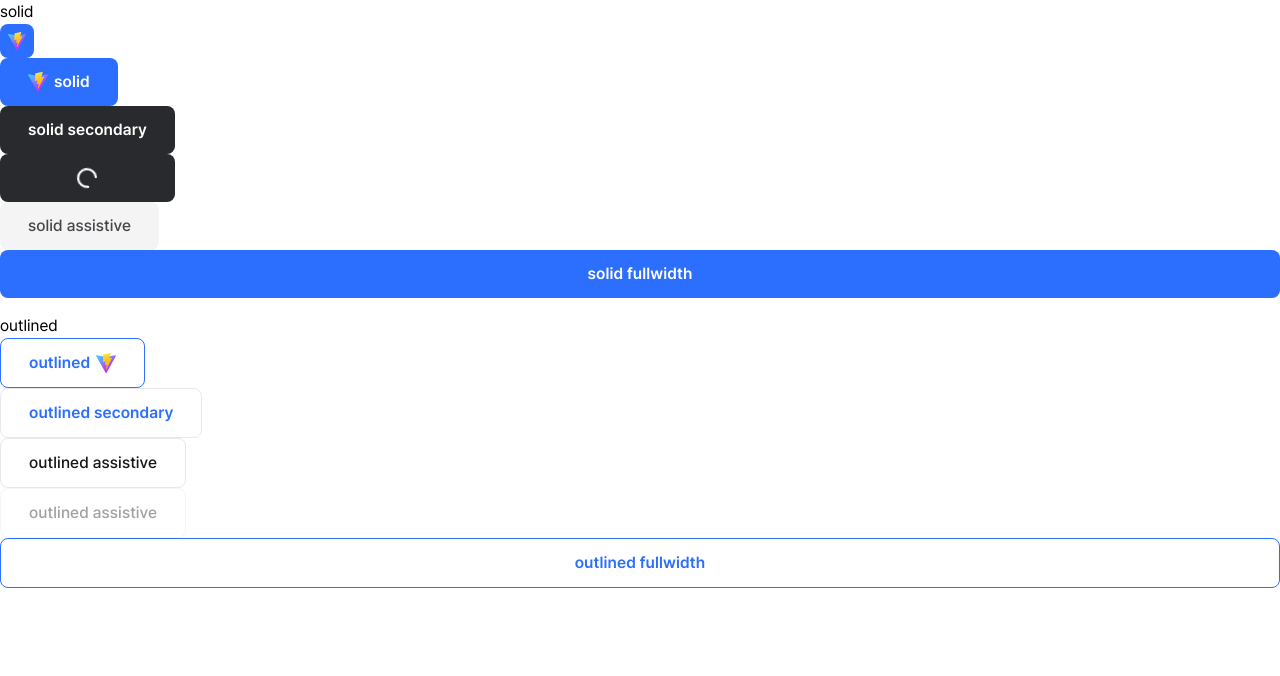
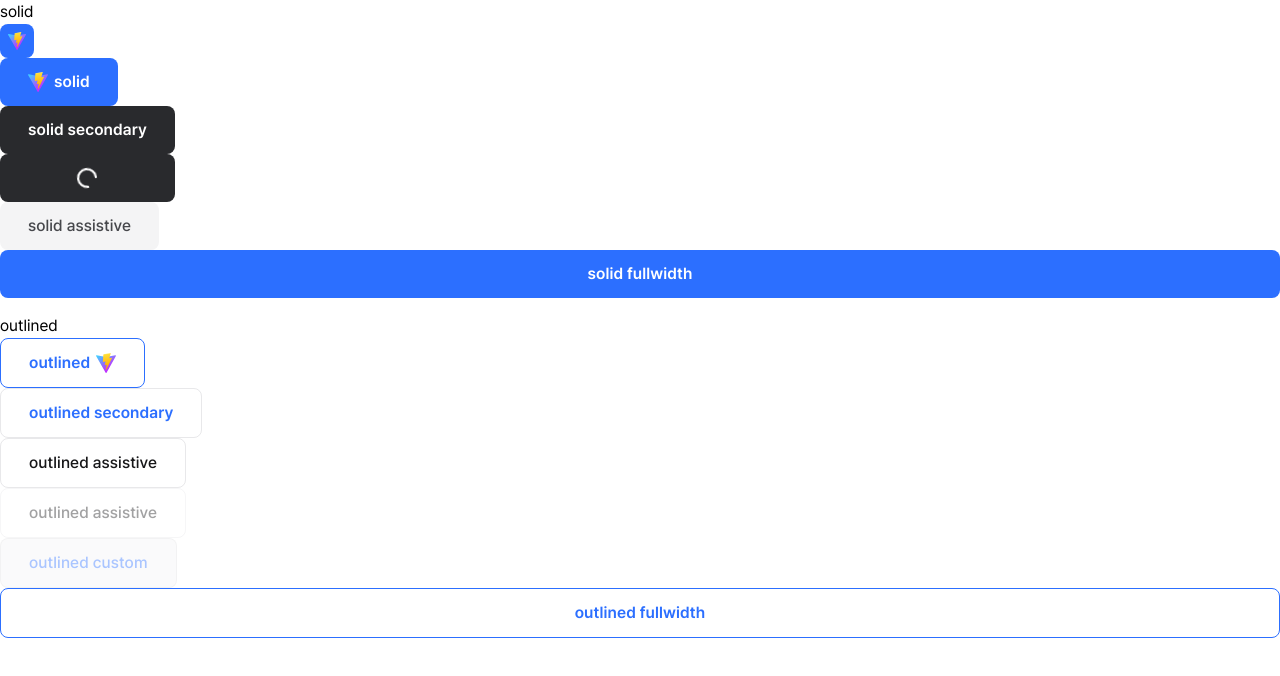
Before and after one commit to gustn99/ai-lex-web, a React (Vite) app: page / in a window 1280 px wide. Shown: the top 676 px of the page. Built offline with nearby package versions, Linux system fonts and the light colour scheme.

Commit message:
feat: tw merge 사용해 커스텀 props 설정

```diff
--- a/src/components/common/Button.tsx
+++ b/src/components/common/Button.tsx
@@ -1,5 +1,6 @@
 import clsx from 'clsx';
 import LoadingIcon from './LoadingIcon';
+import { twMerge } from 'tailwind-merge';
 
 export interface ButtonProps {
 	appearance: 'solid' | 'outlined';
@@ -64,12 +65,16 @@ export default function Button({
 	return (
 		<button
 			disabled={disabled}
-			className={clsx(
-				'relative h-fit overflow-hidden rounded-lg disabled:opacity-40',
-				fullWidth ? 'w-full' : 'w-fit',
-				buttonStyle[appearance][variant],
-				interaction['base'],
-				interaction[appearance],
+			className={twMerge(
+				clsx(
+					'relative h-fit overflow-hidden rounded-lg disabled:opacity-40',
+					fullWidth ? 'w-full' : 'w-fit',
+					buttonStyle[appearance][variant],
+					interaction['base'],
+					interaction[appearance],
+					contentColor,
+					backgroundColor,
+				),
 			)}
 		>
 			<div className={clsx('flex items-center justify-center', loading && 'invisible', buttonSize[size])}>
--- a/src/pages/Home/Home.tsx
+++ b/src/pages/Home/Home.tsx
@@ -38,6 +38,15 @@ export default function Home() {
 				<Button appearance="outlined" variant="assistive" disabled>
 					outlined assistive
 				</Button>
+				<Button
+					appearance="outlined"
+					variant="assistive"
+					contentColor="text-primary-normal"
+					backgroundColor="bg-fill-normal"
+					disabled
+				>
+					outlined custom
+				</Button>
 				<Button appearance="outlined" fullWidth>
 					outlined fullwidth
 				</Button>
```
